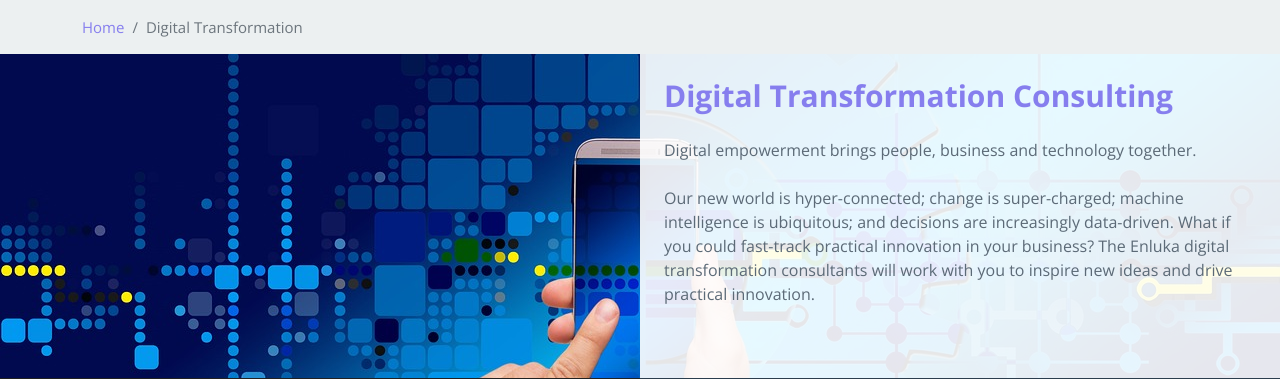
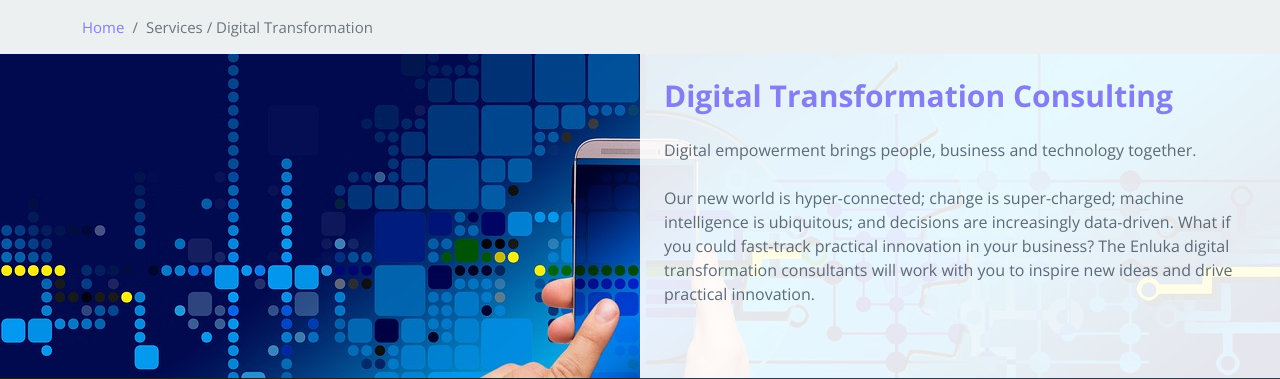
Before and after one commit to tiwiex/enluka_website, a PHP site: page /digital_transformation in a window 1280 px wide. Shown: the part 465-844 px from the top of the page. Run offline with PHP 8.4, Linux system fonts and the light colour scheme; some libraries are stand-ins or nearby versions; some web fonts are replaced.

Commit message:
Altered breadcrumbs on services pages

```diff
--- a/business_transformation.php
+++ b/business_transformation.php
@@ -91,7 +91,7 @@ include 'includes/navigation.php';
         <nav aria-label="breadcrumb">
           <ol class="fables-breadcrumb breadcrumb px-0 py-3">
             <li class="breadcrumb-item"><a href="#" class="fables-second-text-color">Home</a></li>
-            <li class="breadcrumb-item active" aria-current="page">Business Transformation</li>
+            <li class="breadcrumb-item active" aria-current="page">Services / Business Transformation</li>
           </ol>
         </nav>
     </div>
--- a/digital_transformation.php
+++ b/digital_transformation.php
@@ -56,7 +56,7 @@ include 'includes/navigation.php';
         <nav aria-label="breadcrumb">
           <ol class="fables-breadcrumb breadcrumb px-0 py-3">
             <li class="breadcrumb-item"><a href="#" class="fables-second-text-color">Home</a></li>
-            <li class="breadcrumb-item active" aria-current="page">Digital Transformation</li>
+            <li class="breadcrumb-item active" aria-current="page">Services / Digital Transformation</li>
           </ol>
         </nav>
     </div>
```
